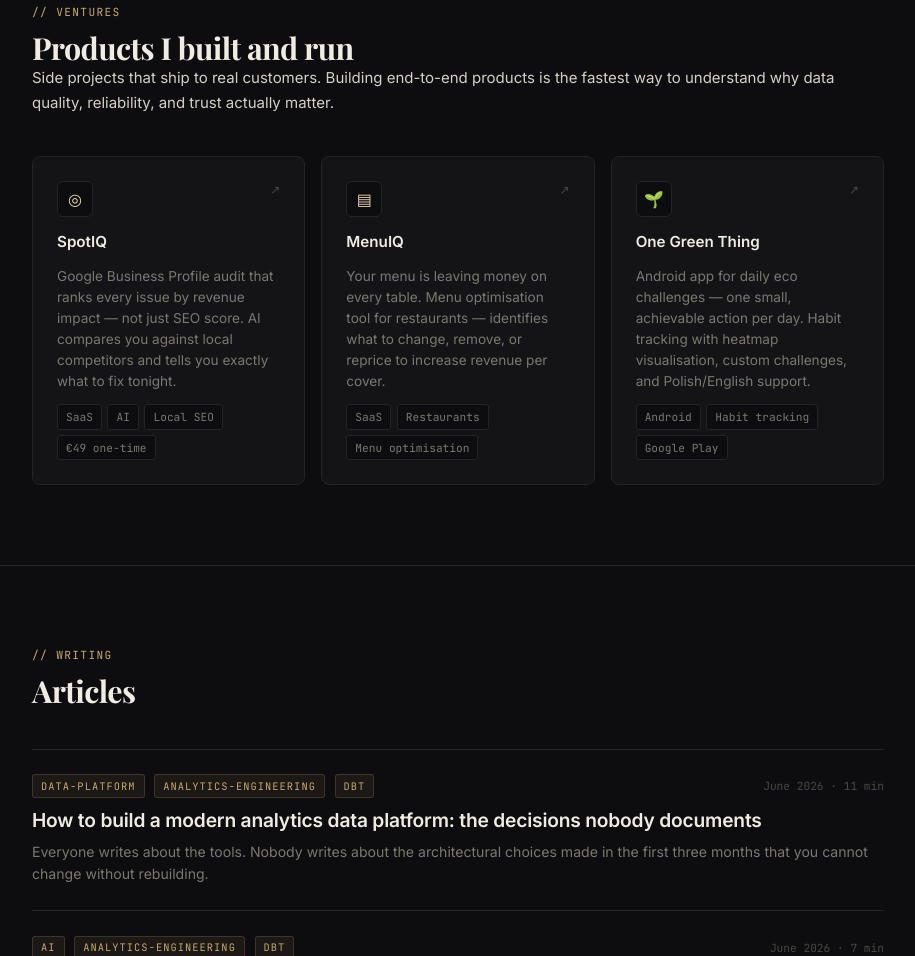
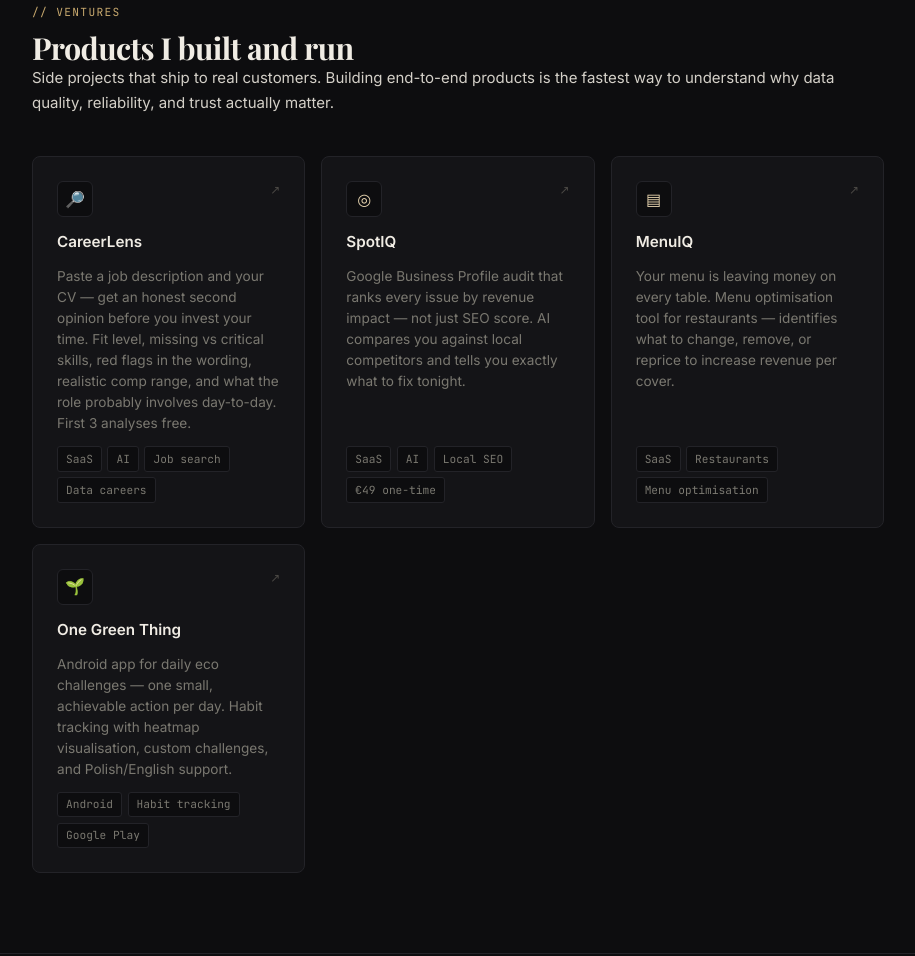
Before and after one commit to PZawieja/piotr-zawieja-site, a plain HTML site: page index.html in a window 1280 px wide. Shown: the part 3168-4124 px from the top of the page, without its empty margins (182-1097 px from the left). Drawn offline with nearby package versions, Linux system fonts and the light colour scheme.

Commit message:
feat: add CareerLens to ventures section
Co-Authored-By: Claude Sonnet 4.6 <noreply@anthropic.com>

```diff
--- a/index.html
+++ b/index.html
@@ -837,6 +837,23 @@
 
     <div class="projects-grid" style="grid-template-columns: 1fr 1fr 1fr;">
 
+      <a href="https://getcareerlens.com" target="_blank" rel="noopener" class="project-card">
+        <div class="project-card-top">
+          <div class="project-icon">🔎</div>
+          <span class="project-link-icon">↗</span>
+        </div>
+        <h3>CareerLens</h3>
+        <p>
+          Paste a job description and your CV — get an honest second opinion before you invest your time. Fit level, missing vs critical skills, red flags in the wording, realistic comp range, and what the role probably involves day-to-day. First 3 analyses free.
+        </p>
+        <div class="project-tags">
+          <span class="tag">SaaS</span>
+          <span class="tag">AI</span>
+          <span class="tag">Job search</span>
+          <span class="tag">Data careers</span>
+        </div>
+      </a>
+
       <a href="https://www.spotiq.app/" target="_blank" rel="noopener" class="project-card">
         <div class="project-card-top">
           <div class="project-icon">◎</div>
```
